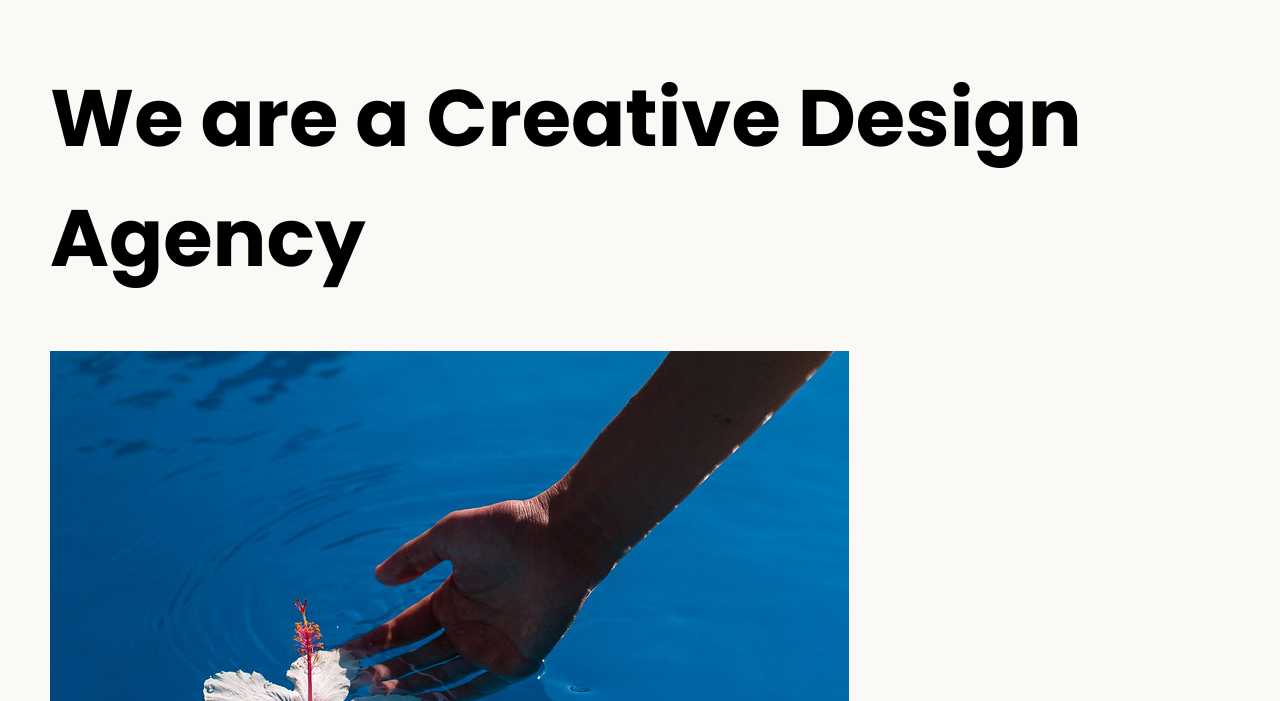
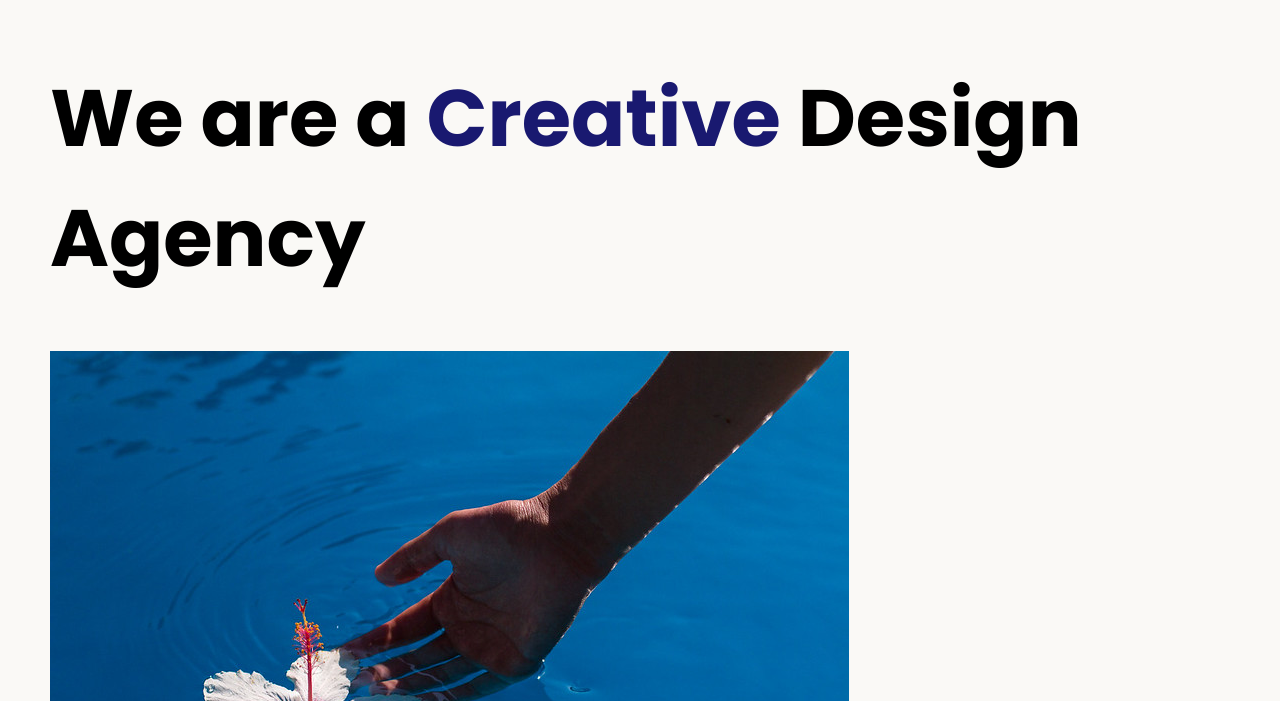
Before and after one commit to brunagirao/web-design-agency-websit, a plain HTML site: page index.html in a window 1280 px wide. Shown: the part 99-800 px from the top of the page. Drawn offline with Linux system fonts and the light colour scheme.

Commit message:
custimized header

```diff
--- a/index.html
+++ b/index.html
@@ -14,7 +14,7 @@
 <body>
   <div class="main">
     <img class="logo" src="./assets/images/logo.png" alt="logo">
-    <h1>We are a Creative Design Agency</h1>
+    <h1>We are a <span class="creative">Creative</span> Design Agency</h1>
     <div class="left card">
       <img class="tile-image" src="./assets/images/beautiful.jpg" alt="hand and flower in water">
       <h2 class="card-title">Beauty</h2>
--- a/style.css
+++ b/style.css
@@ -18,3 +18,7 @@ footer {
   text-align: right;
   color: midnightblue;
 }
+
+.creative {
+    color: midnightblue;
+}
```
